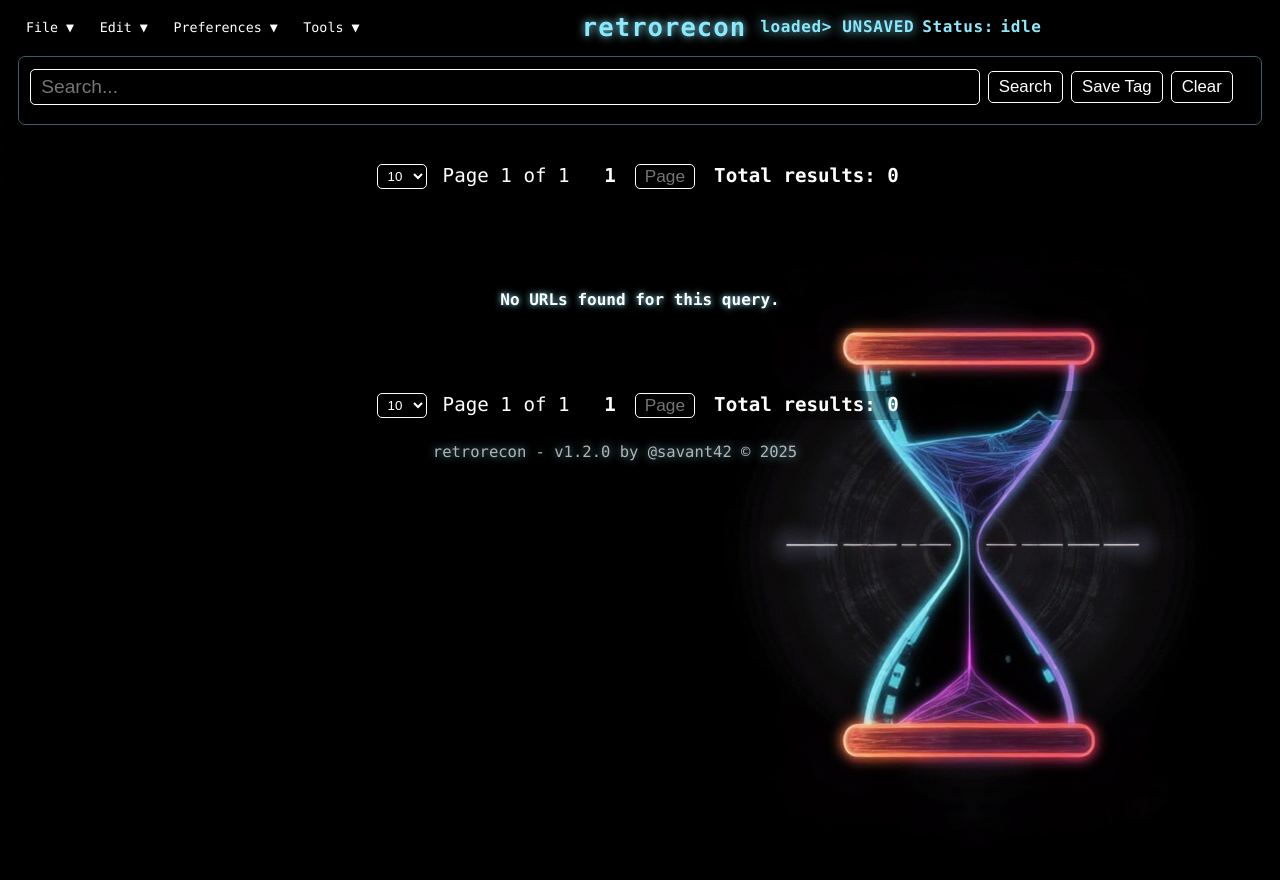
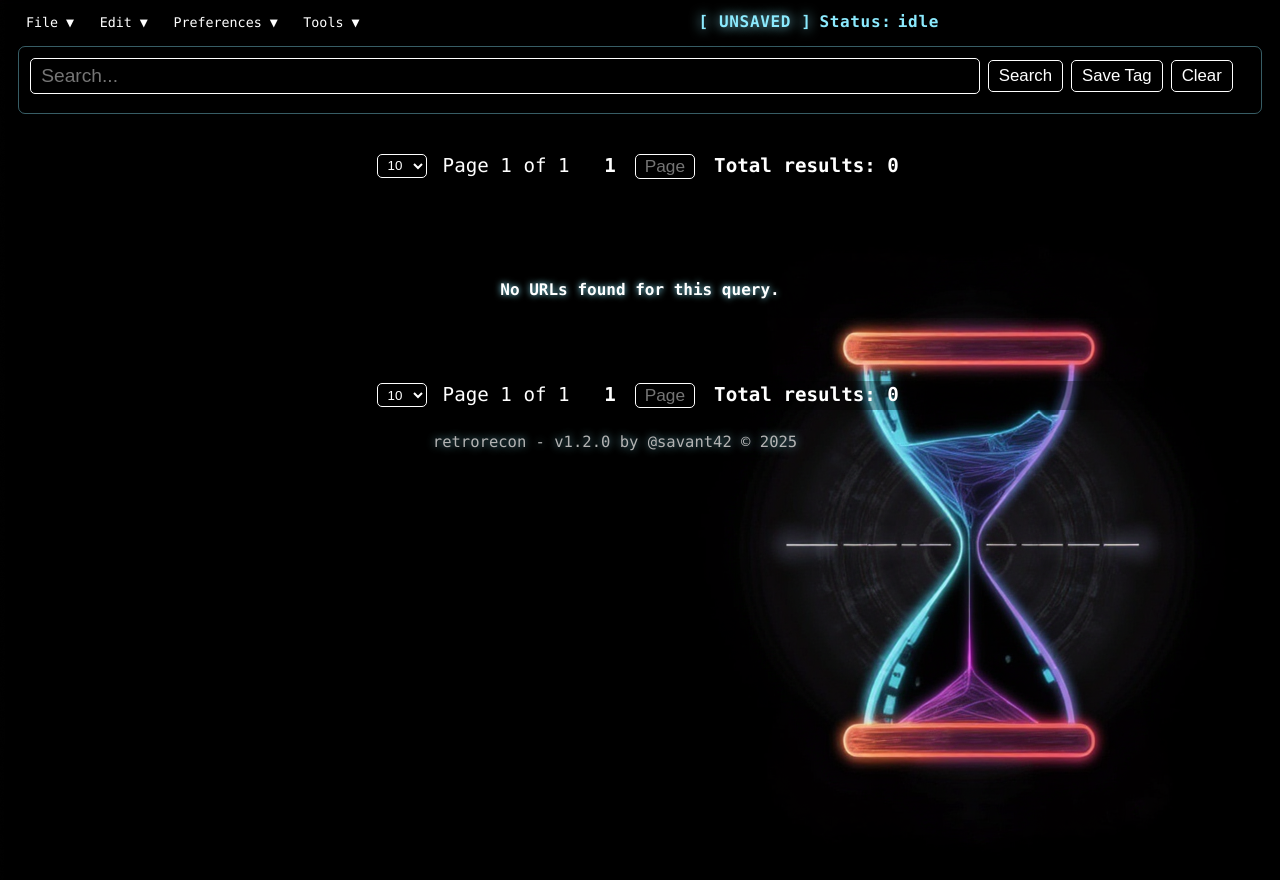
Before and after one commit to thesavant42/retrorecon, a Flask app: page / in a window 1280 px wide. Run offline with Flask 2, Linux system fonts and the light colour scheme; data that the repository does not hold is empty; some libraries are stand-ins or nearby versions.

Commit message:
Remove GitHub link and update DB display

```diff
--- a/templates/index.html
+++ b/templates/index.html
@@ -170,11 +170,9 @@
     </div>
   </div>
   <div class="navbar__title">
-      <h1>
-        <a href="https://github.com/thesavant42/retrorecon" target="_blank" class="no-underline">retrorecon</a>
-      </h1>
+      <h1></h1>
       <div id="import-status-block" class="db-info">
-        <span class="glow cursor-pointer" id="db-display">loaded&gt; {{ db_name }}</span>
+        <span class="glow cursor-pointer" id="db-display">[ {{ db_name }} ]</span>
         <span class="ml-01"><strong>Status:</strong></span>
         <span id="import-status-text">idle</span>
         <div id="import-progress-bar-container" class="d-none">
```
Also changed, not shown: tests/test_db_workflow.py (+1 -1 lines).
